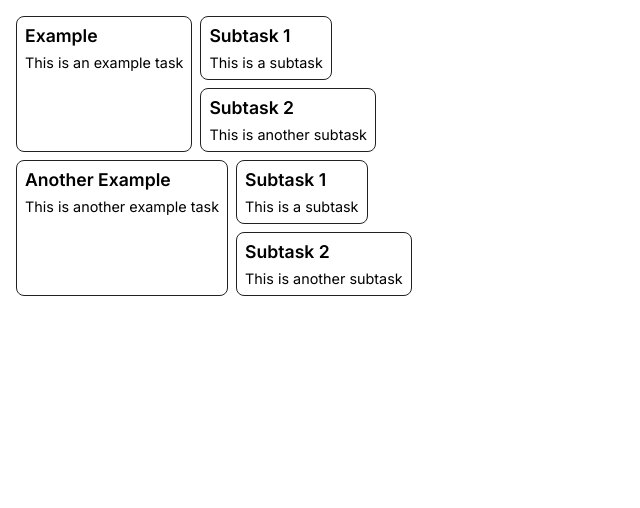
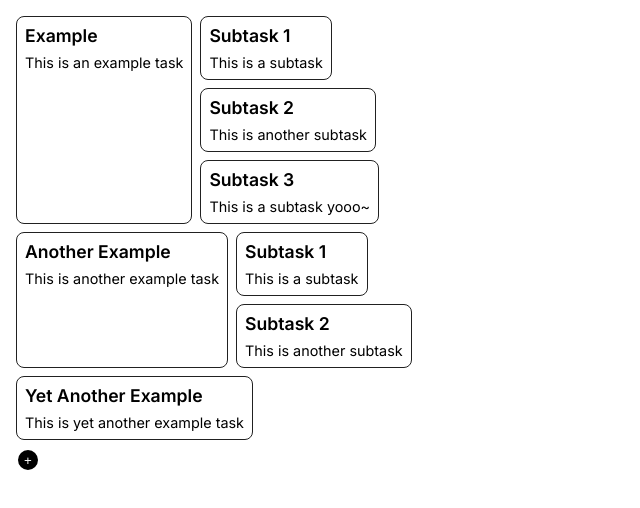
Before and after one commit to m4xshen/gdsc, a Next.js app: page / in a window 1280 px wide. Shown: the top 508 px of the page, without its empty margins (0-640 px from the left). Built offline with nearby package versions, Linux system fonts and the light colour scheme.

Commit message:
feat: add "Add Task" function. (#1)
* Add Task v0.5

* Add "Add Task" function.

* refactor: refine button style

---------

Co-authored-by: Max Shen <m4xshen@gmail.com>

```diff
--- a/package.json
+++ b/package.json
@@ -9,9 +9,10 @@
     "lint": "next lint"
   },
   "dependencies": {
+    "nanoid": "^5.0.7",
+    "next": "14.2.2",
     "react": "^18",
-    "react-dom": "^18",
-    "next": "14.2.2"
+    "react-dom": "^18"
   },
   "devDependencies": {
     "eslint": "^8",
--- /dev/null
+++ b/src/components/AddMainButton/index.js
@@ -0,0 +1,23 @@
+import styles from './styles.module.css';
+import { nanoid } from 'nanoid';
+
+export default function AddMainButton({ tasks, setTasks }) {
+  return (
+    <button
+      className={styles.mainButton}
+      onClick={() => {
+        setTasks([
+          ...tasks,
+          {
+            id: nanoid(),
+            name: 'New Maintask',
+            description: 'New Detail.',
+            subtasks: [],
+          },
+        ]);
+      }}
+    >
+      +
+    </button>
+  );
+}
--- /dev/null
+++ b/src/components/AddMainButton/styles.module.css
@@ -0,0 +1,11 @@
+.mainButton {
+  color: white;
+  width: 1.5rem;
+  height: 1.5rem;
+  border-radius: 50%;
+  border-color: white;
+  border-style: solid;
+  background-color: black;
+  margin: 0 0 10rem 0;
+  cursor: pointer;
+}
--- a/src/components/Task/index.js
+++ b/src/components/Task/index.js
@@ -1,11 +1,31 @@
+import { nanoid } from 'nanoid';
+import { useState } from 'react';
 import styles from './styles.module.css';
 
-export default function Task({ name, description, subtasks }) {
+export default function Task({ name, description, initSubtasks }) {
+  const [subtasks, setSubtasks] = useState(initSubtasks);
+
   return (
     <div className={styles.wrapper}>
       <div className={styles.mainTask}>
         <div className={styles.name}>{name}</div>
         <div className={styles.description}>{description}</div>
+        <button
+          className={styles.button}
+          onClick={() => {
+            setSubtasks([
+              ...subtasks,
+              {
+                id: nanoid(),
+                name: 'New Subtask',
+                description: 'New Detail.',
+                subtasks: [],
+              },
+            ]);
+          }}
+        >
+          +
+        </button>
       </div>
       <div className={styles.subTasks}>
         {subtasks.map((subtask) => (
@@ -13,7 +33,7 @@ export default function Task({ name, description, subtasks }) {
             key={subtask.id}
             name={subtask.name}
             description={subtask.description}
-            subtasks={subtask.subtasks}
+            initSubtasks={subtask.subtasks}
           />
         ))}
       </div>
--- a/src/components/Task/styles.module.css
+++ b/src/components/Task/styles.module.css
@@ -4,6 +4,7 @@
 }
 
 .mainTask {
+  position: relative;
   max-width: 20rem;
   border: solid 1px #212121;
   border-radius: 0.5rem;
@@ -20,6 +21,26 @@
   margin-top: 0.5rem;
 }
 
+.button {
+  display: none;
+  position: absolute;
+  top: 0;
+  bottom: 0;
+  margin: auto 0;
+  right: -0.75rem;
+  color: white;
+  width: 1.5rem;
+  height: 1.5rem;
+  border-radius: 50%;
+  border: none;
+  background-color: black;
+  cursor: pointer;
+}
+
+.mainTask:hover > .button {
+  display: block;
+}
+
 .subTasks {
   display: flex;
   flex-direction: column;
--- a/src/components/Tasks/index.js
+++ b/src/components/Tasks/index.js
@@ -4,6 +4,7 @@ import { useState } from 'react';
 import Task from '@/components/Task';
 import styles from './styles.module.css';
 import { initialTasks } from '@/data/tasks';
+import AddMainButton from '@/components/AddMainButton';
 
 export default function Tasks() {
   const [tasks, setTasks] = useState(initialTasks);
@@ -15,9 +16,10 @@ export default function Tasks() {
           key={task.id}
           name={task.name}
           description={task.description}
-          subtasks={task.subtasks}
+          initSubtasks={task.subtasks}
         />
       ))}
+      <AddMainButton tasks={tasks} setTasks={setTasks} />
     </div>
   );
 }
--- a/src/components/Tasks/styles.module.css
+++ b/src/components/Tasks/styles.module.css
@@ -3,3 +3,7 @@
   flex-direction: column;
   row-gap: 0.5rem;
 }
+
+.Button {
+  margin: 0 0 0 5rem;
+}
--- a/src/data/tasks.js
+++ b/src/data/tasks.js
@@ -17,6 +17,13 @@ export const initialTasks = [
         description: 'This is another subtask',
         subtasks: [],
       },
+      {
+        id: id++,
+        name: 'Subtask 3',
+        description: 'This is a subtask yooo~',
+        subtasks: [],
+      },
+
     ],
   },
   {
@@ -38,4 +45,10 @@ export const initialTasks = [
       },
     ],
   },
+  {
+    id: id++,
+    name: 'Yet Another Example',
+    description: 'This is yet another example task',
+    subtasks: [],
+  },
 ];
```
Also changed, not shown: 1 other file (tests, documents, lock files or other folders).
